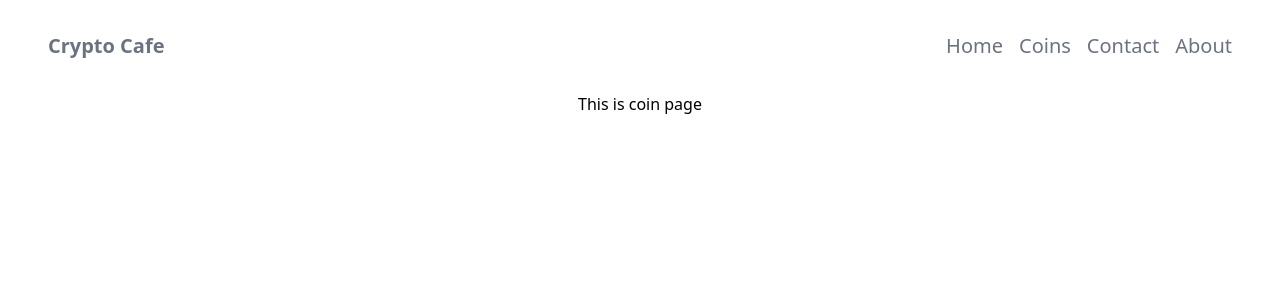
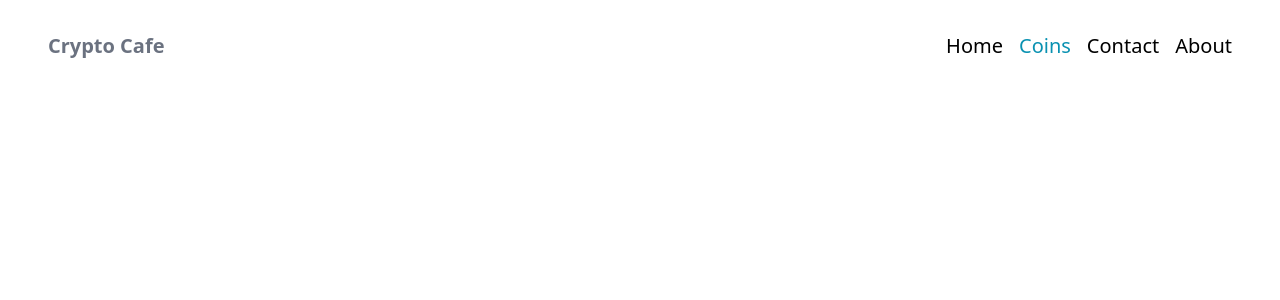
Before and after one commit to monirhabderabby/crypto-cafe, a React (Create React App) app: page /coins in a window 1280 px wide. Shown: the top 300 px of the page. Built offline with nearby package versions, Linux system fonts and the light colour scheme; no server answers.

Commit message:
update react 18

```diff
--- /dev/null
+++ b/src/components/CustomLink/CustomLink.js
@@ -0,0 +1,21 @@
+import React from 'react';
+import { Link, useMatch, useResolvedPath } from 'react-router-dom';
+
+function CustomLink({ children, to, ...props }) {
+    let resolved = useResolvedPath(to);
+    let match = useMatch({ path: resolved.pathname, end: true });
+
+    return (
+      <div>
+        <Link
+          style={{ color: match ? "#0991B1" : "black" }}
+          to={to}
+          {...props}
+        >
+          {children}
+        </Link>
+      </div>
+    );
+  }
+
+export default CustomLink;
--- a/src/components/Homepage/Coins/Coins.js
+++ b/src/components/Homepage/Coins/Coins.js
@@ -1,9 +1,17 @@
-import React from 'react';
+import React, { useEffect, useState } from 'react';
 
 const Coins = () => {
+    const [coins, setCoins] = useState([])
+    useEffect( () => {
+        fetch('https://api.coingecko.com/api/v3/coins/markets?vs_currency=usd&order=market_cap_desc&per_page=50&page=1&sparkline=false')
+        .then(res=> res.json())
+        .then(data=> setCoins(data))
+    }, [])
     return (
         <div>
-            This is coin page
+            {
+                console.log(coins)
+            }
         </div>
     );
 };
--- a/src/components/Homepage/Header/Header.js
+++ b/src/components/Homepage/Header/Header.js
@@ -1,5 +1,6 @@
 import React from 'react';
 import { Link } from 'react-router-dom';
+import CustomLink from '../../CustomLink/CustomLink';
 
 const Header = () => {
     return (
@@ -8,10 +9,10 @@ const Header = () => {
                 <Link to={'/'} className='font-sans font-bold text-xl text-gray-500'>Crypto Cafe</Link>
             </div>
             <div className='flex gap-4 text-xl text-gray-500'>
-                <Link to={'/'}>Home</Link>
-                <Link to={'/coins'}>Coins</Link>
-                <Link to={'/contact'}>Contact</Link>
-                <Link to={'/about'}>About</Link>
+                <CustomLink to={'/'}>Home</CustomLink>
+                <CustomLink to={'/coins'}>Coins</CustomLink>
+                <CustomLink to={'/contact'}>Contact</CustomLink>
+                <CustomLink to={'/about'}>About</CustomLink>
             </div>
         </div>
     );
--- a/src/index.js
+++ b/src/index.js
@@ -5,13 +5,12 @@ import App from "./App";
 import reportWebVitals from "./reportWebVitals";
 import { BrowserRouter } from "react-router-dom";
 
-ReactDOM.render(
+ReactDOM.createRoot(document.getElementById("root")).render(
   <React.StrictMode>
     <BrowserRouter>
       <App />
     </BrowserRouter>
-  </React.StrictMode>,
-  document.getElementById("root")
+  </React.StrictMode>
 );
 
 // If you want to start measuring performance in your app, pass a function
```
